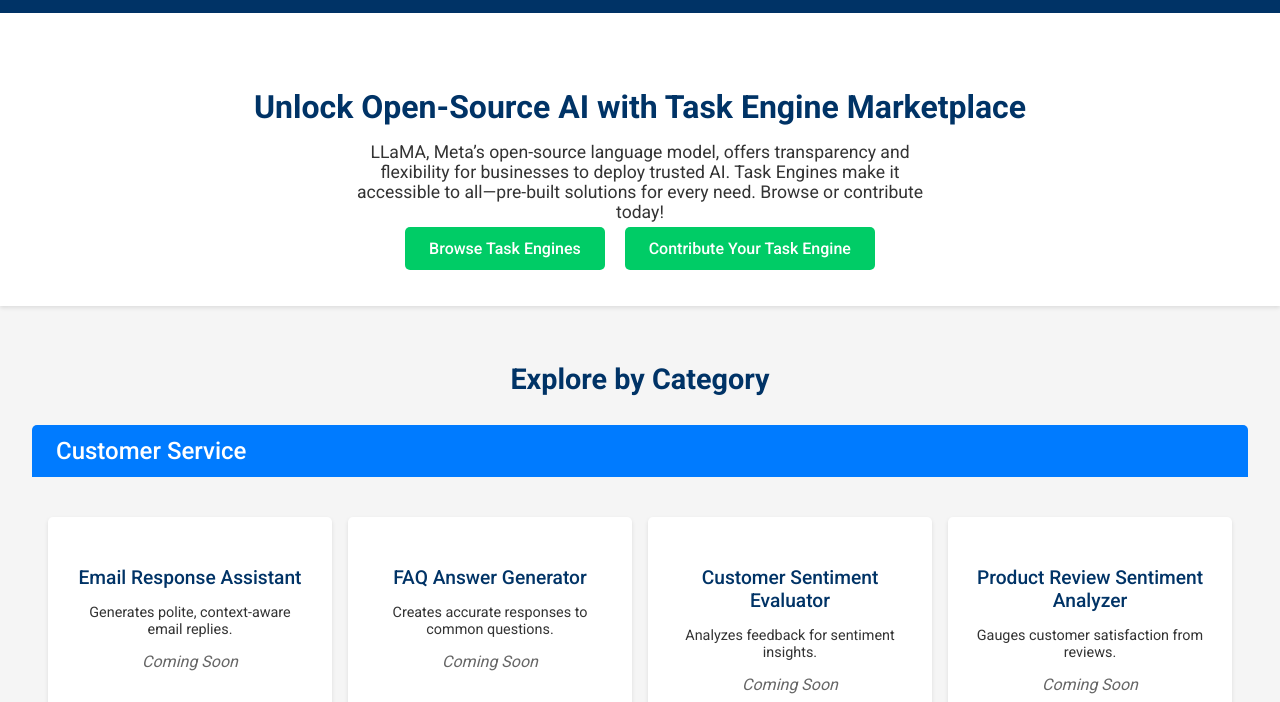
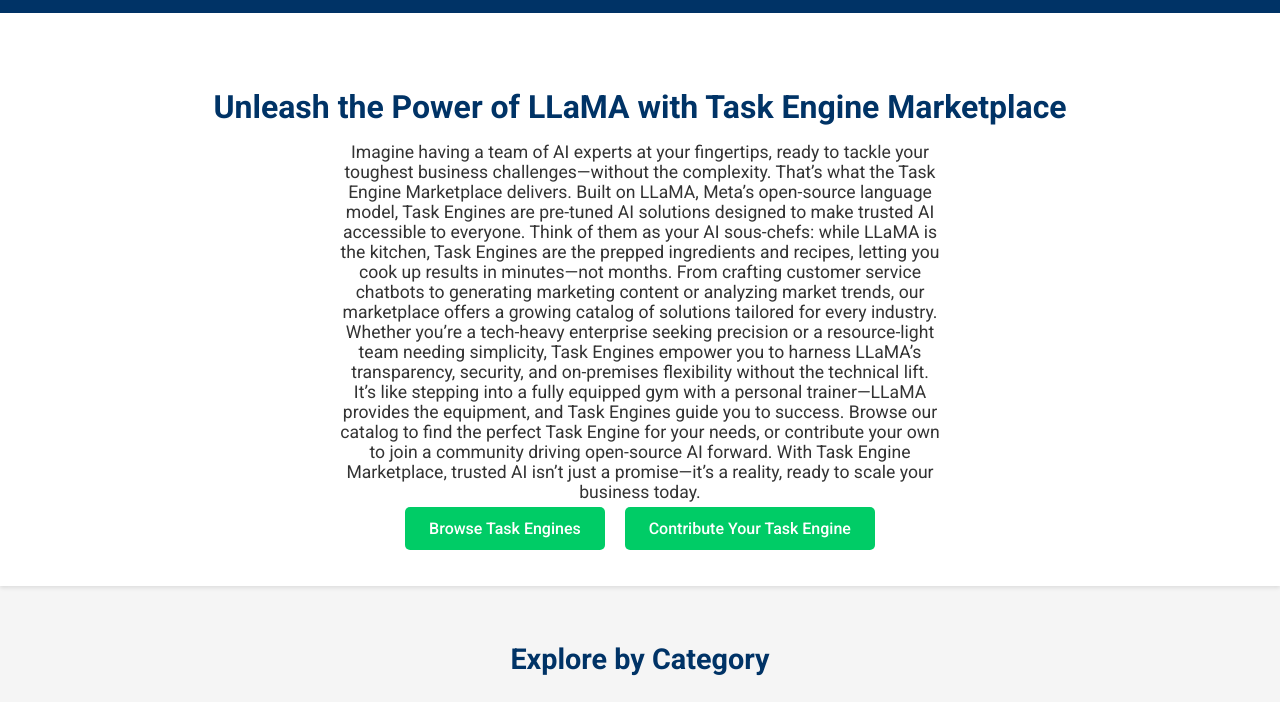
Before and after one commit to onepequity/llama-task-engine-marketplace, a plain HTML site: page index.html in a window 1280 px wide. Shown: the part 70-772 px from the top of the page. Drawn offline with Linux system fonts and the light colour scheme.

Commit message:
Update index.html
Enhanced description to better communicate the vision of the task engine

```diff
--- a/index.html
+++ b/index.html
@@ -21,8 +21,10 @@
     </header>
     <main>
         <section class="hero">
-            <h2>Unlock Open-Source AI with Task Engine Marketplace</h2>
-            <p>LLaMA, Meta’s open-source language model, offers transparency and flexibility for businesses to deploy trusted AI. Task Engines make it accessible to all—pre-built solutions for every need. Browse or contribute today!</p>
+            <h2>Unleash the Power of LLaMA with Task Engine Marketplace</h2>
+            <p>Imagine having a team of AI experts at your fingertips, ready to tackle your toughest business challenges—without the complexity. That’s what the Task Engine Marketplace delivers. Built on LLaMA, Meta’s open-source language model, Task Engines are pre-tuned AI solutions designed to make trusted AI accessible to everyone. Think of them as your AI sous-chefs: while LLaMA is the kitchen, Task Engines are the prepped ingredients and recipes, letting you cook up results in minutes—not months.
+From crafting customer service chatbots to generating marketing content or analyzing market trends, our marketplace offers a growing catalog of solutions tailored for every industry. Whether you’re a tech-heavy enterprise seeking precision or a resource-light team needing simplicity, Task Engines empower you to harness LLaMA’s transparency, security, and on-premises flexibility without the technical lift. It’s like stepping into a fully equipped gym with a personal trainer—LLaMA provides the equipment, and Task Engines guide you to success.
+Browse our catalog to find the perfect Task Engine for your needs, or contribute your own to join a community driving open-source AI forward. With Task Engine Marketplace, trusted AI isn’t just a promise—it’s a reality, ready to scale your business today.</p>
             <div class="cta-buttons">
                 <a href="#catalog" class="button">Browse Task Engines</a>
                 <a href="#submit" class="button">Contribute Your Task Engine</a>
```
